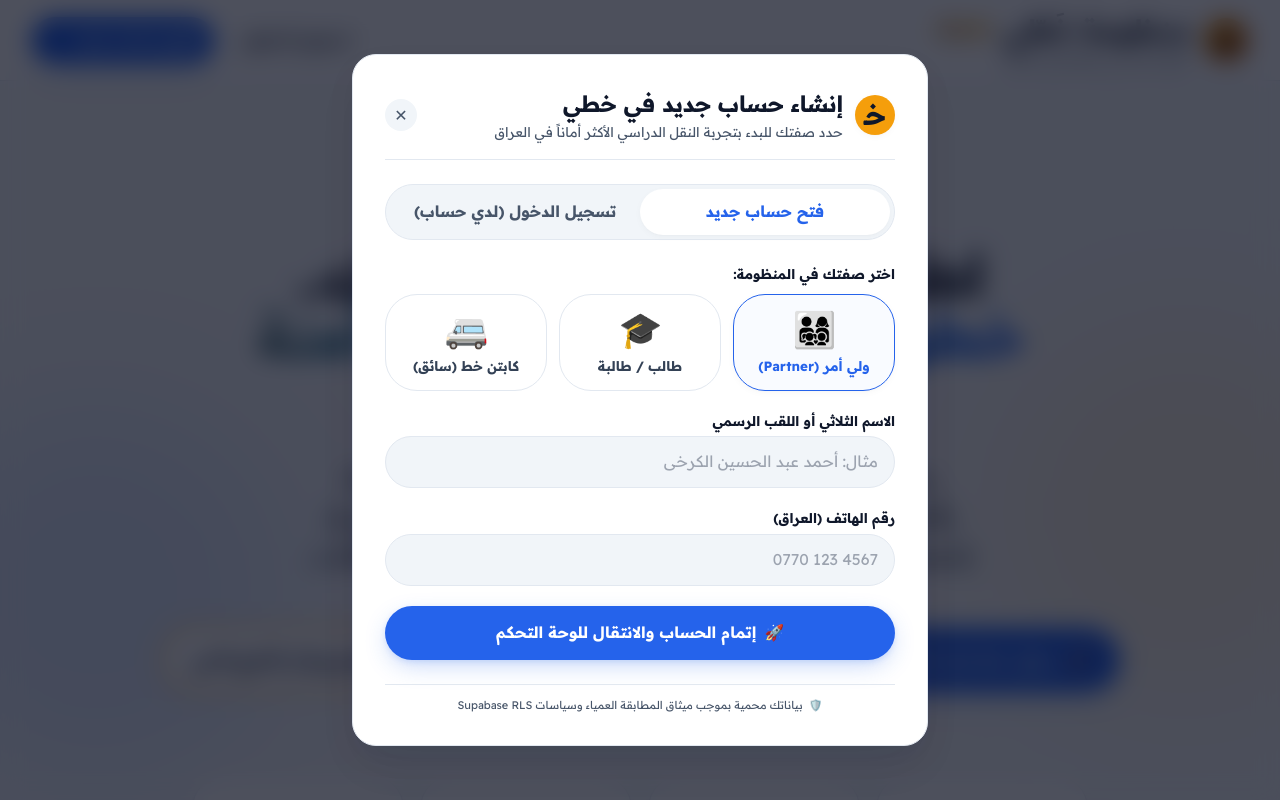
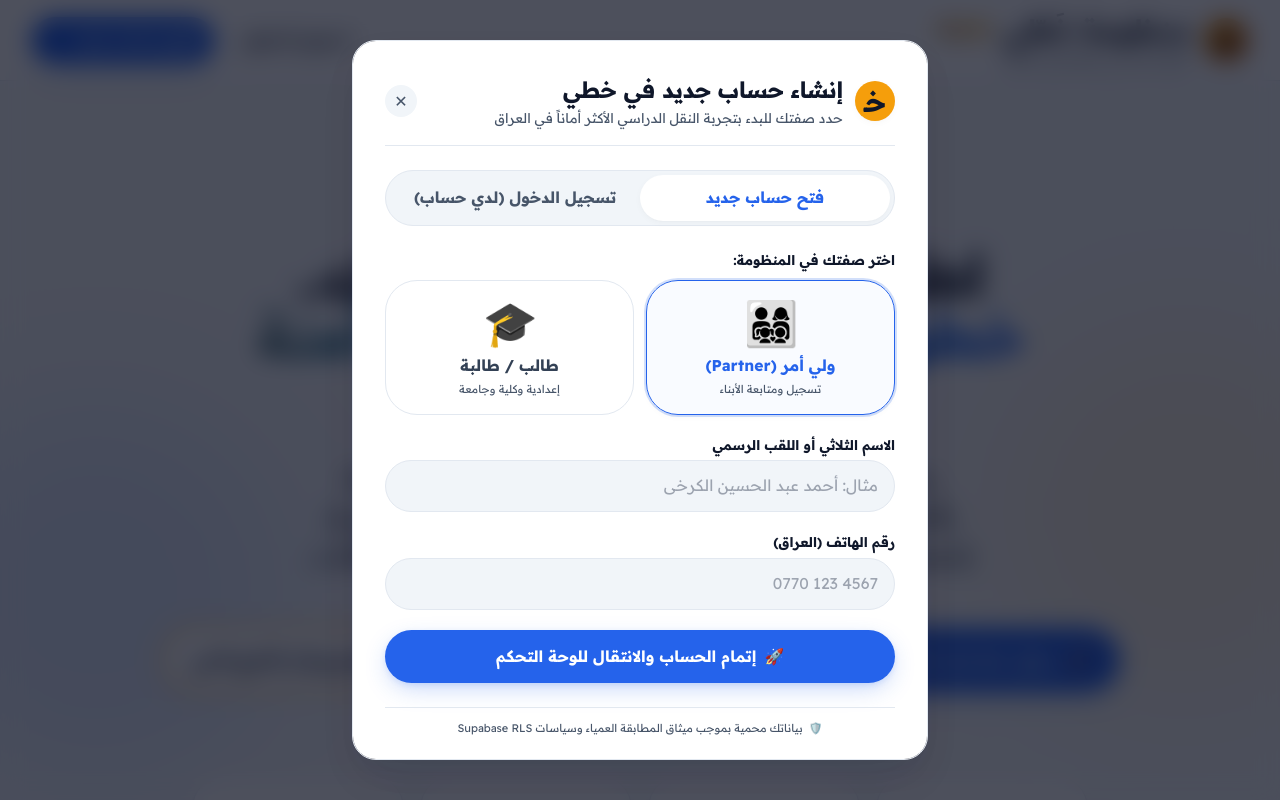
Before and after one commit to muslim1972/khatii, a Next.js app: page / in a window 1280 px wide. Both pictures are taken after a click on the button "تسجيل الدخول". Shown: the top 800 px of the page. Built offline with nearby package versions, Linux system fonts and the light colour scheme.

Commit message:
حذف خيار الكابتن من نافذة تسجيل أولياء الأمور والطلبة لعزل البوابات ومنع التكرار

```diff
--- a/bricks/fingerprints.json
+++ b/bricks/fingerprints.json
@@ -3,7 +3,7 @@
   "src/app/layout.tsx": "48ab2e986db8a60976ad48d7f1ab2975",
   "src/app/page.tsx": "9968812c9a637c330682e7acccab623a",
   "src/components/admin/AdminOperationsRadar.tsx": "05373274299a6364f2988510e0ca677e",
-  "src/components/auth/AuthModal.tsx": "652864e5bdfc96425e48a5773c9ae7ee",
+  "src/components/auth/AuthModal.tsx": "2e227277c566677c523c918ac1e95b57",
   "src/components/captain/CaptainPortalModal.tsx": "55714f74ff83e0545967819cfe13274d",
   "src/components/common/Header.tsx": "8d0456a0c3318d9cb6c2c31fd3f6a0f4",
   "src/components/dashboard/DashboardLayout.tsx": "549eeeb28cffeb3ca535ce7f526b0e47",
--- a/src/components/auth/AuthModal.tsx
+++ b/src/components/auth/AuthModal.tsx
@@ -27,7 +27,7 @@ export const AuthModal: React.FC<AuthModalProps> = ({
   const [mode, setMode] = useState<'login' | 'signup'>(initialMode);
 
   // Registration flow state
-  const [selectedRole, setSelectedRole] = useState<'student' | 'parent' | 'driver'>('parent');
+  const [selectedRole, setSelectedRole] = useState<'student' | 'parent'>('parent');
   const [studentLevel, setStudentLevel] = useState<
     'primary' | 'intermediate' | 'highschool' | 'university' | null
   >(null);
@@ -36,7 +36,6 @@ export const AuthModal: React.FC<AuthModalProps> = ({
   const [fullName, setFullName] = useState<string>('');
   const [phoneNumber, setPhoneNumber] = useState<string>('');
   const [schoolName, setSchoolName] = useState<string>('');
-  const [vehicleInfo, setVehicleInfo] = useState<string>('');
   const [validationError, setValidationError] = useState<string | null>(null);
 
   if (!isOpen) return null;
@@ -84,16 +83,6 @@ export const AuthModal: React.FC<AuthModalProps> = ({
         role: 'parent', // handled inside parent portal or student view
         studentLevel,
         schoolOrUniversity: schoolName || 'المدرسة المستهدفة',
-      });
-      return;
-    }
-
-    if (selectedRole === 'driver') {
-      onSuccess({
-        name: fullName,
-        phone: phoneNumber,
-        role: 'driver',
-        schoolOrUniversity: vehicleInfo,
       });
       return;
     }
@@ -198,21 +187,22 @@ export const AuthModal: React.FC<AuthModalProps> = ({
                 <label className="block text-xs font-bold text-ink-primary dark:text-ink-inverse">
                   اختر صفتك في المنظومة:
                 </label>
-                <div className="grid grid-cols-3 gap-3">
+                <div className="grid grid-cols-2 gap-3">
                   <button
                     type="button"
                     onClick={() => {
                       setSelectedRole('parent');
                       setStudentLevel(null);
                     }}
-                    className={`p-3 rounded-2xl border text-center transition-all ${
+                    className={`p-3.5 sm:p-4 rounded-2xl border text-center transition-all ${
                       selectedRole === 'parent'
-                        ? 'border-brand bg-brand-subtle/40 dark:bg-brand-subtleDark/40 text-brand shadow-ambient-sm'
+                        ? 'border-brand bg-brand-subtle/40 dark:bg-brand-subtleDark/40 text-brand shadow-ambient-sm ring-2 ring-brand/20'
                         : 'border-surface-borderLight dark:border-surface-borderDark bg-surface-light dark:bg-surface-dark text-ink-secondary hover:border-slate-300'
                     }`}
                   >
-                    <div className="text-2xl mb-1">👨‍👩‍👧‍👦</div>
-                    <div className="text-xs font-bold">ولي أمر (Partner)</div>
+                    <div className="text-3xl mb-1">👨‍👩‍👧‍👦</div>
+                    <div className="text-sm font-bold">ولي أمر (Partner)</div>
+                    <div className="text-[11px] text-ink-muted mt-0.5">تسجيل ومتابعة الأبناء</div>
                   </button>
 
                   <button
@@ -220,30 +210,15 @@ export const AuthModal: React.FC<AuthModalProps> = ({
                     onClick={() => {
                       setSelectedRole('student');
                     }}
-                    className={`p-3 rounded-2xl border text-center transition-all ${
+                    className={`p-3.5 sm:p-4 rounded-2xl border text-center transition-all ${
                       selectedRole === 'student'
-                        ? 'border-brand bg-brand-subtle/40 dark:bg-brand-subtleDark/40 text-brand shadow-ambient-sm'
+                        ? 'border-brand bg-brand-subtle/40 dark:bg-brand-subtleDark/40 text-brand shadow-ambient-sm ring-2 ring-brand/20'
                         : 'border-surface-borderLight dark:border-surface-borderDark bg-surface-light dark:bg-surface-dark text-ink-secondary hover:border-slate-300'
                     }`}
                   >
-                    <div className="text-2xl mb-1">🎓</div>
-                    <div className="text-xs font-bold">طالب / طالبة</div>
-                  </button>
-
-                  <button
-                    type="button"
-                    onClick={() => {
-                      setSelectedRole('driver');
-                      setStudentLevel(null);
-                    }}
-                    className={`p-3 rounded-2xl border text-center transition-all ${
-                      selectedRole === 'driver'
-                        ? 'border-bus bg-bus-subtle/40 dark:bg-bus-subtleDark/40 text-bus-dark dark:text-bus shadow-ambient-sm'
-                        : 'border-surface-borderLight dark:border-surface-borderDark bg-surface-light dark:bg-surface-dark text-ink-secondary hover:border-slate-300'
-                    }`}
-                  >
-                    <div className="text-2xl mb-1">🚐</div>
-                    <div className="text-xs font-bold">كابتن خط (سائق)</div>
+                    <div className="text-3xl mb-1">🎓</div>
+                    <div className="text-sm font-bold">طالب / طالبة</div>
+                    <div className="text-[11px] text-ink-muted mt-0.5">إعدادية وكلية وجامعة</div>
                   </button>
                 </div>
               </div>
@@ -388,21 +363,6 @@ export const AuthModal: React.FC<AuthModalProps> = ({
                 </div>
               )}
 
-              {mode === 'signup' && selectedRole === 'driver' && (
-                <div>
-                  <label className="block text-xs font-bold text-ink-primary dark:text-ink-inverse mb-1">
-                    موديل ونوع المركبة وسعة الركاب
-                  </label>
-                  <input
-                    type="text"
-                    value={vehicleInfo}
-                    onChange={(e) => setVehicleInfo(e.target.value)}
-                    placeholder="مثال: تويوتا هايس 2022 (14 راكب - مكيفة)"
-                    className="w-full px-4 py-3 rounded-2xl bg-canvas-subtle dark:bg-canvas-subtleDark border border-surface-borderLight dark:border-surface-borderDark text-ink-primary dark:text-ink-inverse text-sm focus:outline-none focus:ring-2 focus:ring-brand"
-                  />
-                </div>
-              )}
-
               {/* Submit CTA */}
               <button
                 type="submit"
```
